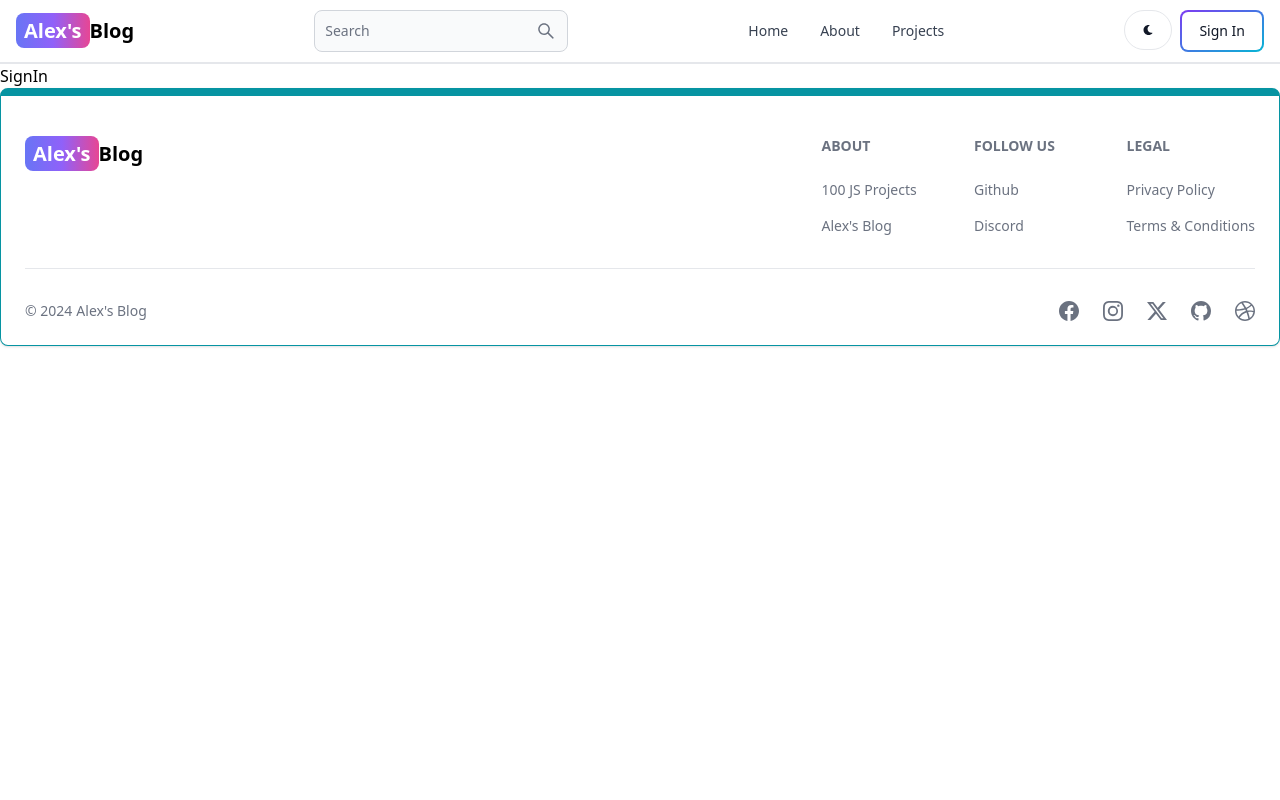
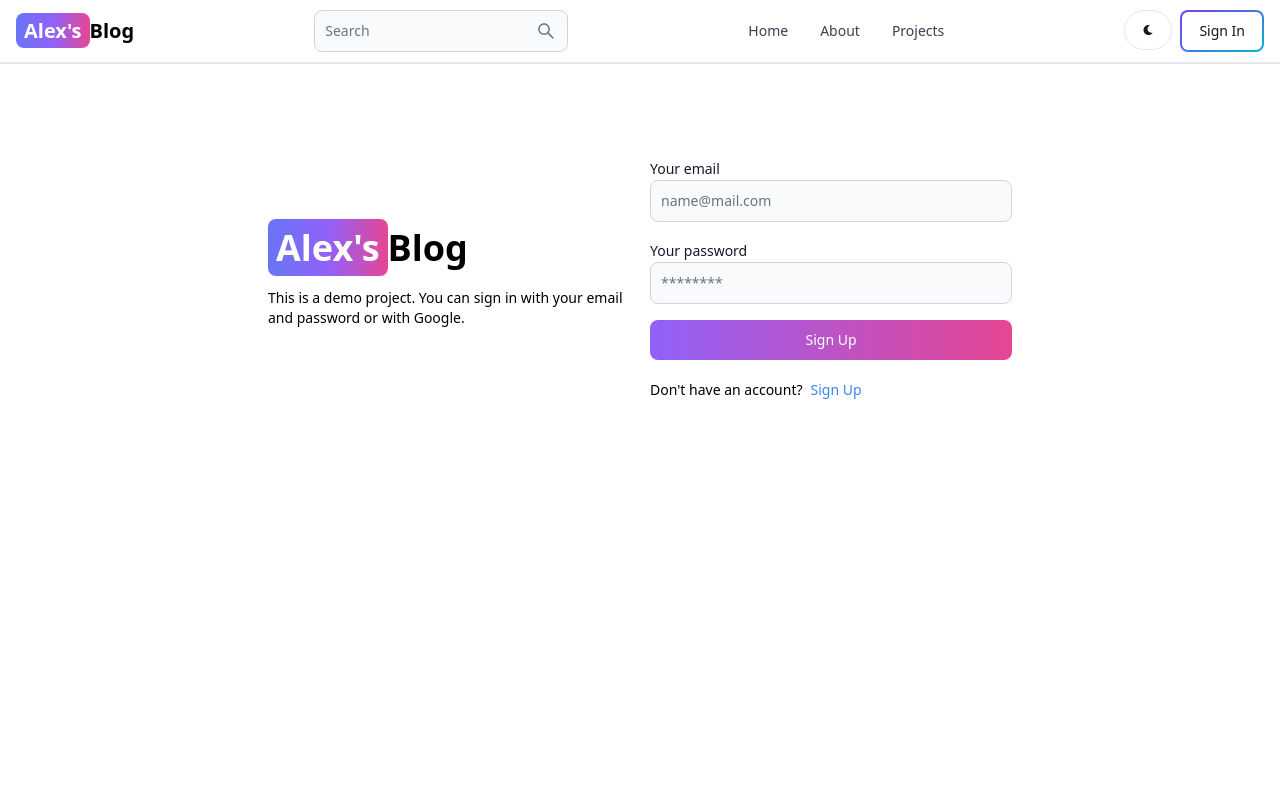
Before and after one commit to alexandruale26/MERN-Blog, a React (Vite) app in the folder client/: page /signin in a window 1280 px wide. Shown: the top 800 px of the page. Built offline with nearby package versions, Linux system fonts and the light colour scheme.

Commit message:
complete sign in page functionality

```diff
--- a/client/src/pages/SignIn.jsx
+++ b/client/src/pages/SignIn.jsx
@@ -1,7 +1,109 @@
-import React from "react";
+import { useState } from "react";
+import { Alert, Button, Label, Spinner, TextInput } from "flowbite-react";
+import { Link, useNavigate } from "react-router-dom";
 
 const SignIn = () => {
-  return <div>SignIn</div>;
+  const [formData, setFormData] = useState({});
+  const [errorMessage, setErrorMessage] = useState(null);
+  const [loading, setLoading] = useState(false);
+
+  const navigate = useNavigate();
+
+  const handleChange = (e) => {
+    setFormData({ ...formData, [e.target.id]: e.target.value.trim() });
+  };
+
+  const handleSubmit = async (e) => {
+    e.preventDefault();
+
+    if (!formData.email || !formData.password) {
+      return setErrorMessage("All fields are required");
+    }
+
+    try {
+      setLoading(true);
+      setErrorMessage(null);
+
+      // !!! To work add a proxy in "vite.config.js"
+      const res = await fetch("/api/auth/signin", {
+        method: "POST",
+        headers: {
+          "Content-Type": "application/json",
+        },
+        body: JSON.stringify(formData),
+      });
+
+      const data = await res.json();
+
+      if (data.success === false) {
+        return setErrorMessage(data.message);
+      }
+
+      if (res.ok) {
+        navigate("/");
+      }
+    } catch (error) {
+      // other type of errors
+      setErrorMessage(error.message);
+    } finally {
+      setLoading(false);
+    }
+  };
+
+  return (
+    <div className="min-h-screen mt-20">
+      <div className="flex flex-col gap-5 md:flex-row md:items-center p-3 max-w-3xl mx-auto">
+        {/* Left side */}
+        <div className="flex-1">
+          <Link to="/" className="text-4xl font-bold dark:text-white">
+            <span className="px-2 py-1 bg-gradient-to-r from-indigo-500 via-purple-500 to-pink-500 rounded-lg text-white">
+              Alex&apos;s
+            </span>
+            Blog
+          </Link>
+          <p className="text-sm mt-5">
+            This is a demo project. You can sign in with your email and password or with Google.
+          </p>
+        </div>
+
+        {/* Right side */}
+        <div className="flex-1">
+          <form onSubmit={handleSubmit} className="flex flex-col gap-4">
+            <div>
+              <Label value="Your email" />
+              <TextInput type="email" placeholder="name@mail.com" id="email" onChange={handleChange} />
+            </div>
+
+            <div>
+              <Label value="Your password" />
+              <TextInput type="password" placeholder="********" id="password" onChange={handleChange} />
+            </div>
+            <Button gradientDuoTone="purpleToPink" type="submit" disabled={loading}>
+              {loading ? (
+                <>
+                  <Spinner size="sm" />
+                  <span className="pl-3">Loading...</span>
+                </>
+              ) : (
+                "Sign Up"
+              )}
+            </Button>
+          </form>
+          <div className="flex gap-2 text-sm mt-5">
+            <span>Don&apos;t have an account?</span>
+            <Link to="/signup" className="text-blue-500">
+              Sign Up
+            </Link>
+          </div>
+          {errorMessage && (
+            <Alert className="mt-5" color="failure">
+              {errorMessage}
+            </Alert>
+          )}
+        </div>
+      </div>
+    </div>
+  );
 };
 
 export default SignIn;
--- a/client/src/pages/SignUp.jsx
+++ b/client/src/pages/SignUp.jsx
@@ -81,7 +81,7 @@ const SignUp = () => {
 
             <div>
               <Label value="Your password" />
-              <TextInput type="password" placeholder="Password" id="password" onChange={handleChange} />
+              <TextInput type="password" placeholder="********" id="password" onChange={handleChange} />
             </div>
             <Button gradientDuoTone="purpleToPink" type="submit" disabled={loading}>
               {loading ? (
```
Also changed, not shown: 1 other file (tests, documents, lock files or other folders).
